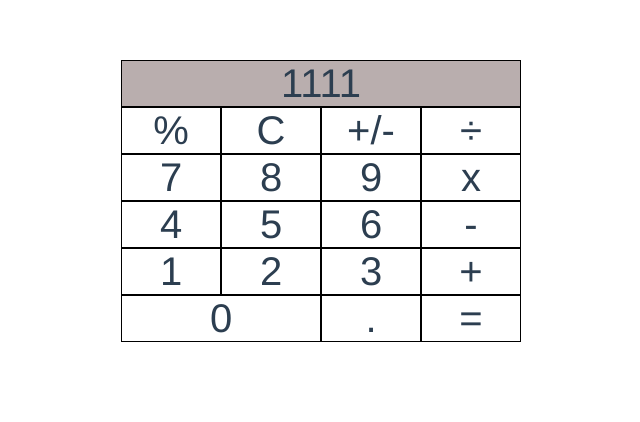
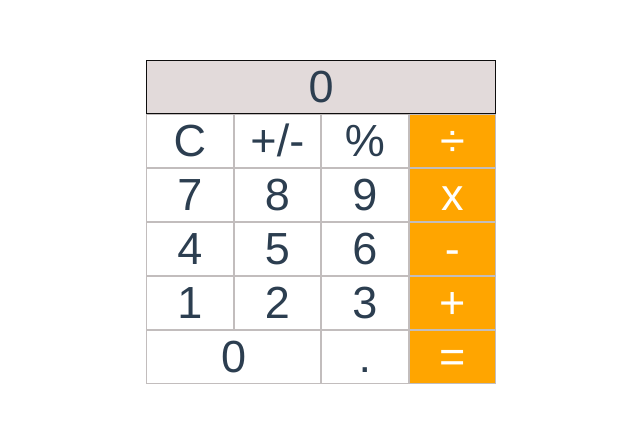
Before and after one commit to omarzoghayyer/Calculator_Vue-cli, a Vue app: page / in a window 1280 px wide. Shown: the top 422 px of the page, without its empty margins (319-959 px from the left). Built offline with nearby package versions, Linux system fonts and the light colour scheme.

Commit message:
added method clear; to clear any displayed number in the main cal bar

```diff
--- a/src/components/Calculator.vue
+++ b/src/components/Calculator.vue
@@ -1,31 +1,42 @@
 <template>
   <div class="calculator-grid">
-    <div class="mid-grid">1111</div>
+    <div class="mid-grid">{{current || '0'}}</div>
+    <div @click="clear" class="btn">C</div>
+    <div class="btn">+/-</div>
     <div class="btn">%</div>
-    <div class="btn">C</div>
-    <div class="btn">+/-</div>
-    <div class="btn">÷</div>
+    <div class="btn operator">÷</div>
     <div class= "btn">7</div>
     <div class= "btn">8</div>
     <div class= "btn">9</div>
-    <div class= "btn">x</div>
+    <div class= "btn operator">x</div>
     <div class= "btn">4</div>
     <div class= "btn">5</div>
     <div class= "btn">6</div>
-    <div class= "btn">-</div>
+    <div class= "btn operator">-</div>
     <div class= "btn">1</div>
     <div class= "btn">2</div>
     <div class= "btn">3</div>
-    <div class= "btn">+</div>
+    <div class= "btn operator">+</div>
     <div class=" btn zero">0</div>
     <div class= "btn">.</div>
-    <div class= "btn">=</div>
+    <div class= "btn operator">=</div>
   </div>
 </template>
 
 <script>
 export default {
+  data(){
+  return {
+    current: '',
+   }
+  },
+  methods: {
+    clear() {
+      this.current = '';
+    }
+  }
 }
+
 </script>
 
 
@@ -33,27 +44,28 @@ export default {
 <style scoped>
 .calculator-grid{
   margin: 0 auto;
-  width: 400px;
-  font-size: 40px;
+  width: 350px;
+  font-size: 45px;
   display: grid;
   grid-template-columns: repeat(4,1fr);
   grid-auto-rows: minmax(30px, auto);
   background-color: rgb(255, 255, 255);
+}
 
-
-}
 .mid-grid{
-  background-color: rgb(185, 174, 174);
+  background-color: rgb(226, 218, 218);
   grid-column: 1 /5;
-  border: solid 1px black;
+  border: solid 1px rgb(14, 13, 13);
 
 }
 .btn {
-  border: solid 1px black
+  border: solid 1px rgb(194, 189, 189)
 }
 .zero{
   grid-column: 1/3;
-
-
+}
+.operator {
+  background-color: orange;
+  color: white;
 }
 </style>
```
